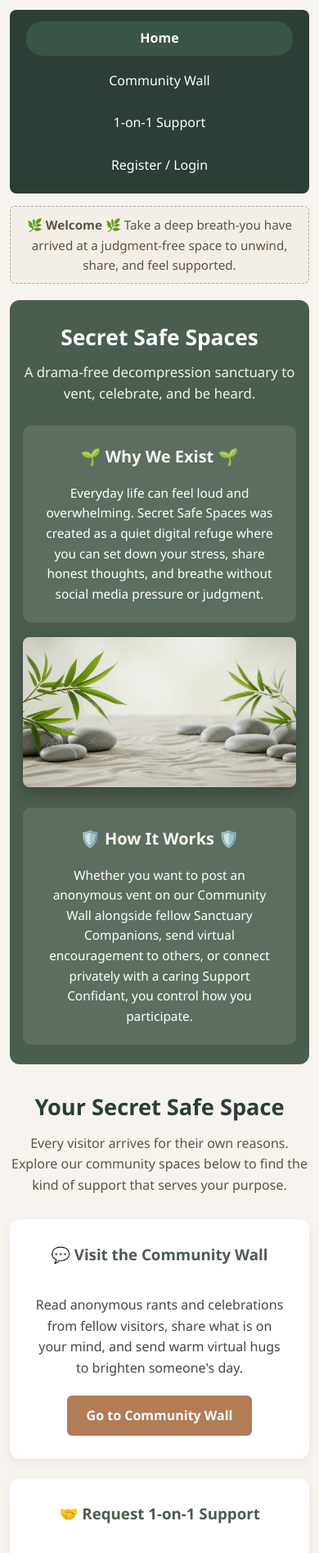
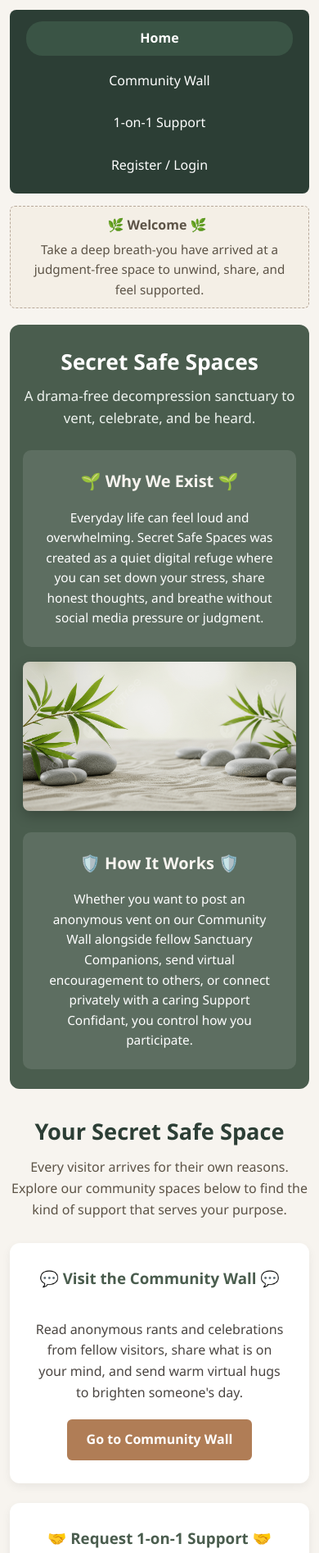
Before and after one commit to Ceekrit79/SecretSafeSpaces, a plain HTML site: page index.html in a window 390 px wide. Shown: the top 1894 px of the page at 82% size. Drawn offline with Linux system fonts and the light colour scheme.

Commit message:
update html and css
banner updates

```diff
--- a/index.html
+++ b/index.html
@@ -23,8 +23,9 @@
 
   <!-- SANCTUARY WELCOME BANNER -->
   <div class="wip-banner">
-    🌿 <strong>Welcome</strong> 🌿 Take a deep breath-you have arrived at a judgment-free space to
-    unwind, share, and feel supported.
+    <span class="banner-title">🌿 <strong>Welcome</strong> 🌿</span>
+    <span class="banner-text">Take a deep breath-you have arrived at a judgment-free space to
+      unwind, share, and feel supported.</span>
   </div>
 
   <!-- HERO & ABOUT US SECTION (FLEXBOX #2) -->
@@ -70,7 +71,7 @@
 
       <div class="pathway-cards">
         <article class="pathway-card">
-          <h3>💬 Visit the Community Wall</h3>
+          <h3>💬 Visit the Community Wall 💬</h3>
           <p>
             Read anonymous rants and celebrations from fellow visitors, share what is on your mind, and send warm
             virtual hugs to brighten someone's day.
@@ -79,7 +80,7 @@
         </article>
 
         <article class="pathway-card">
-          <h3>🤝 Request 1-on-1 Support</h3>
+          <h3>🤝 Request 1-on-1 Support 🤝</h3>
           <p>
             Need a quieter conversation? Connect with an active Support Confidant who is ready to listen with empathy
             and
--- a/nav.css
+++ b/nav.css
@@ -67,6 +67,10 @@
     max-width: 900px;
 }
 
+.banner-title {
+    margin-right: 6px;
+}
+
 /* ON-PAGE CONFIRMATTION MESSAGE */
 .confirm-box {
     display: none;
--- a/style.css
+++ b/style.css
@@ -358,6 +358,13 @@ body {
    Stacks the 3-column About Us Flexbox and Pathway cards.
    ========================================================= */
 @media screen and (max-width: 768px) {
+  .banner-title {
+    display: block;
+    margin-right: 0;
+    margin-bottom: 4px;
+    font-size: 1rem;
+  }
+
   .about-flex {
     flex-direction: column;
     gap: 18px;
```
Also changed, not shown: connect.html (+4 -3 lines), hugs.html (+3 -2 lines), login.html (+3 -2 lines).
